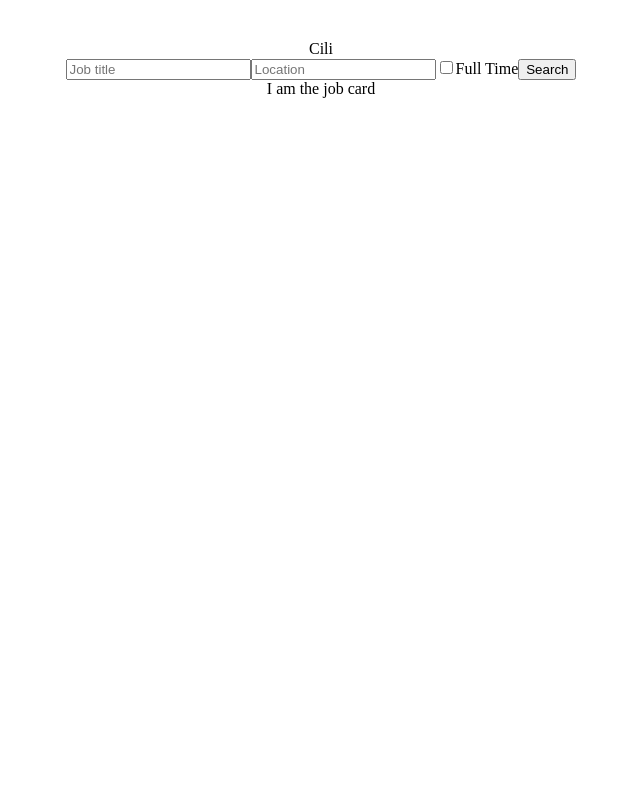
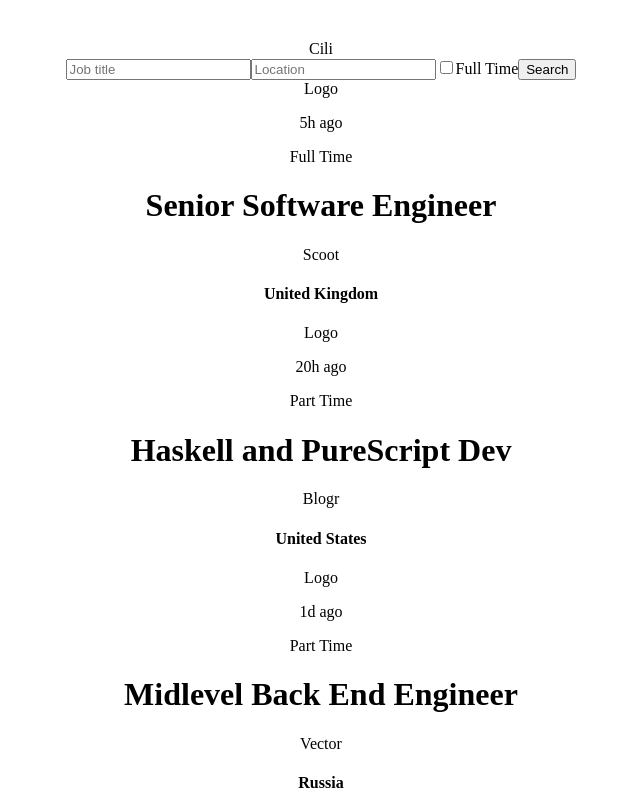
Before and after one commit to agnesnora/devjobs, a React (Vite) app: page / in a window 1280 px wide. Shown: the top 800 px of the page, without its empty margins (319-959 px from the left). Built offline with nearby package versions, Linux system fonts and the light colour scheme.

Commit message:
creating Jobsliest

```diff
--- a/src/App.tsx
+++ b/src/App.tsx
@@ -2,11 +2,12 @@
 
 import { JobsData, jobs } from "../data";
 import { Search } from "./components/Search";
-import { JobCard } from "./components/JobCard.tsx/JobCard";
+// import { JobCard } from "./components/JobCard.tsx/JobCard";
+import { JobList } from "./components/JobList/JobList";
 import "./App.css";
 
 const App = () => {
-  const [filteredJobs, setFilteredJobs] = useState<JobsData[]>([]);
+  const [filteredJobs, setFilteredJobs] = useState<JobsData[]>(jobs);
 
   return (
     <>
@@ -16,7 +17,7 @@
         filteredJobs={filteredJobs}
         setFilteredJobs={setFilteredJobs}
       />
-      <JobCard filteredJobs={jobs} />
+      <JobList filteredJobs={filteredJobs} />
     </>
   );
 };
--- a/src/components/JobCard.tsx/JobCard.tsx
+++ b/src/components/JobCard.tsx/JobCard.tsx
@@ -7,5 +7,22 @@
 
 export const JobCard: FC<JobCardProps> = ({ filteredJobs }) => {
   console.log(filteredJobs);
-  return <div>I am the job card</div>;
+  return (
+    <>
+      {filteredJobs.map((job) => (
+        <div key={job.id}>
+          <div>Logo</div>
+          <div className="card--header">
+            <p>{job.postedAt}</p>
+            <p>{job.contract}</p>
+          </div>
+          <div className="card--main">
+            <h1>{job.position}</h1>
+            <p>{job.company}</p>
+            <h4>{job.location}</h4>
+          </div>
+        </div>
+      ))}
+    </>
+  );
 };
--- /dev/null
+++ b/src/components/JobList/JobList.tsx
@@ -0,0 +1,16 @@
+import { FC } from "react";
+import { JobsData } from "../../../data";
+import { JobCard } from "../JobCard.tsx/JobCard";
+
+interface JobListProps {
+  filteredJobs: JobsData[];
+}
+
+export const JobList: FC<JobListProps> = ({ filteredJobs }) => {
+  console.log(filteredJobs);
+  return (
+    <div>
+      <JobCard filteredJobs={filteredJobs} />
+    </div>
+  );
+};
```
